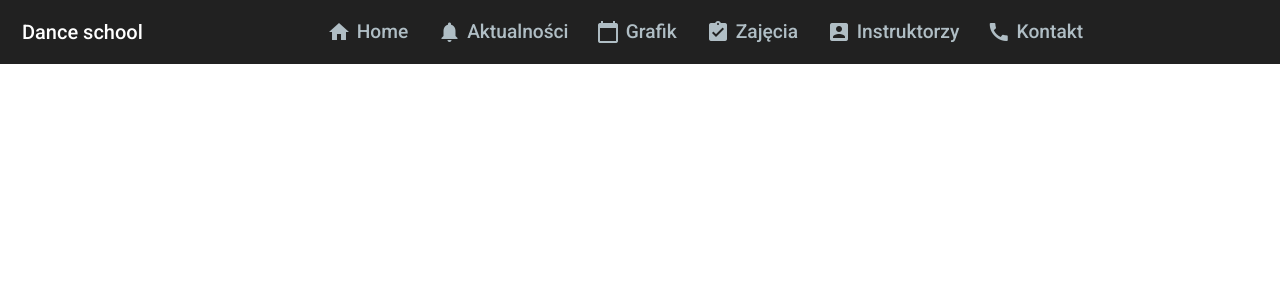
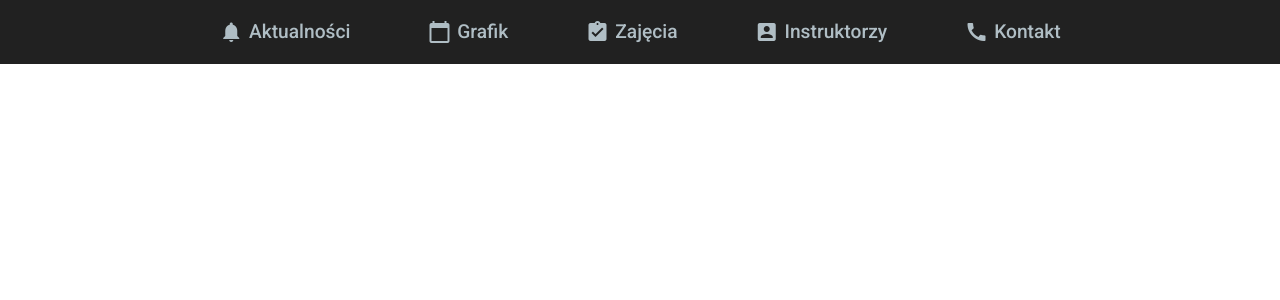
Before and after one commit to kcc112/dance-school-front-project, an Angular app: page / in a window 1280 px wide. Before the commit this address led to /home. Shown: the top 300 px of the page. Built offline with nearby package versions, Linux system fonts and the light colour scheme.

Commit message:
Remove home

```diff
--- a/src/app/app-routing.module.ts
+++ b/src/app/app-routing.module.ts
@@ -11,7 +11,7 @@ import {ScheduleComponent} from './dance-features/component/schedule/schedule.co
 const routes: Routes = [
   {path: '', redirectTo: 'home', pathMatch: 'full'},
   {
-    path: 'home', component: HomeComponent,
+    path: '', component: HomeComponent,
     children: [
       {path: 'contact', component: ContactComponent},
       {path: 'activities', component: ActivitiesComponent},
--- a/src/app/home/component/nav-bar/nav-bar.component.html
+++ b/src/app/home/component/nav-bar/nav-bar.component.html
@@ -1,11 +1,6 @@
 <mat-toolbar>
-  <span>Dance school</span>
   <div class="button-container">
     <div>
-      <button mat-button color="accent" [routerLink]="['/home']">
-        <mat-icon>home</mat-icon>
-        <span>Home</span>
-      </button>
       <button mat-button color="accent" [routerLink]="'news'">
         <mat-icon>notifications</mat-icon>
         <span>Aktualności</span>
```
